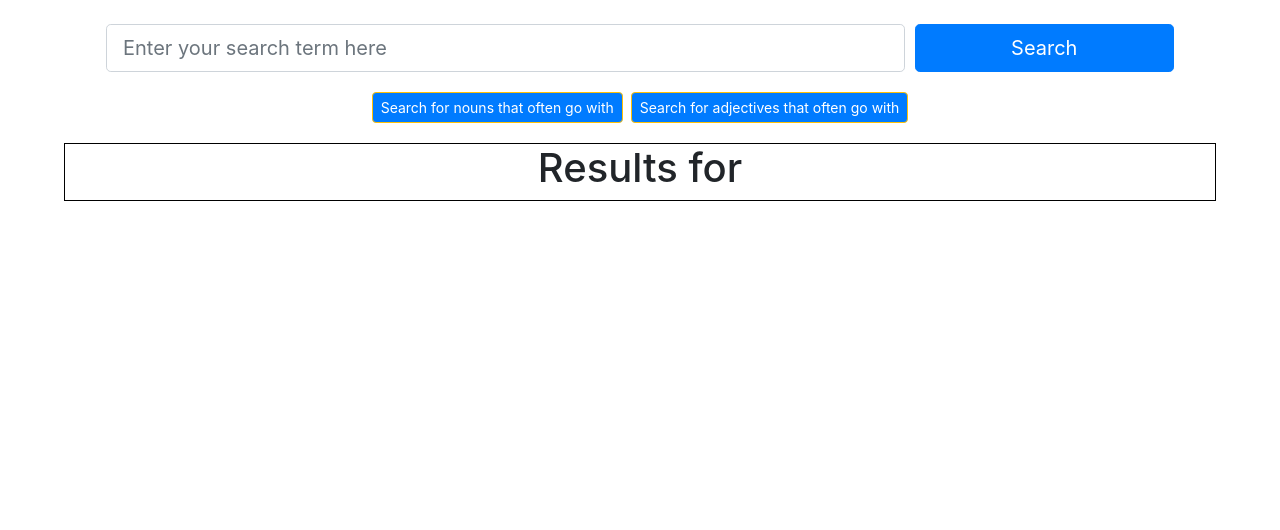
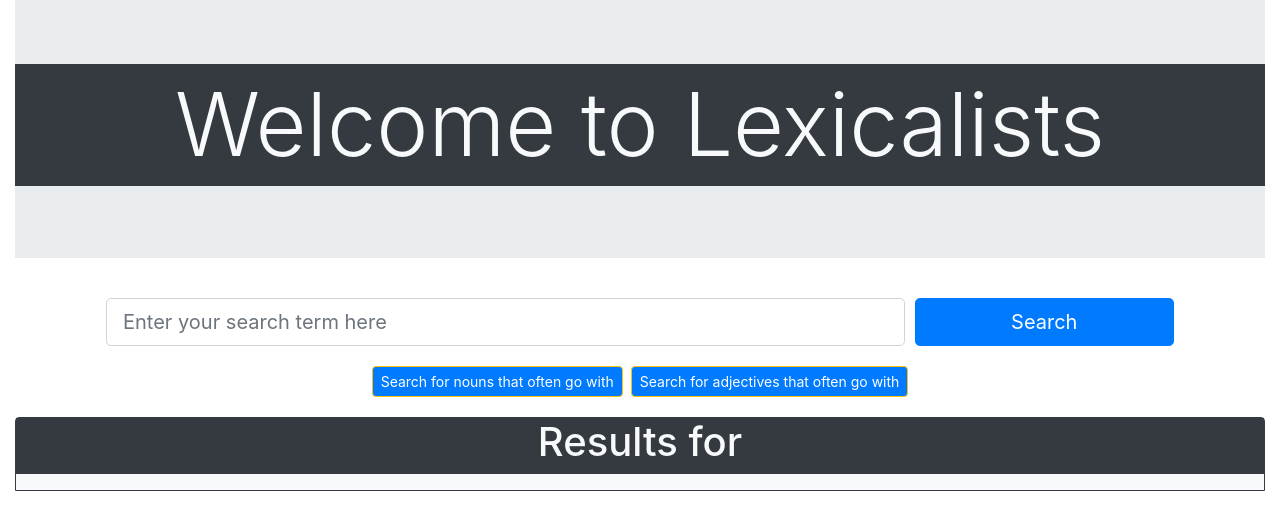
Before and after one commit to cmstorrsfox/lexicalists, a React (Create React App) app: page / in a window 1280 px wide. Shown: the top 530 px of the page. Built offline with nearby package versions, Linux system fonts and the light colour scheme.

Commit message:
Bootstrap added to App and Search Results too

```diff
--- a/src/Components/App/App.js
+++ b/src/Components/App/App.js
@@ -2,6 +2,8 @@
 import './App.css';
 import SearchBar from '../SearchBar/SearchBar';
 import SearchResults from '../SearchResults/SearchResults';
+import Container from 'react-bootstrap/Container';
+import Jumbotron from 'react-bootstrap/Jumbotron';
 
 // variables for DataMuse
 const corsAnywhere = 'https://cors-anywhere.herokuapp.com/';
@@ -37,13 +39,17 @@
 
   render() {
     return (
-      <div className="App">
+      <Container fluid className="App">
+        <Jumbotron fluid>
+          <h1 className="display-2 text-light bg-dark py-2">Welcome to Lexicalists</h1>
+
+        </Jumbotron>
         <SearchBar onSearch={this.search} />
         <SearchResults  searchResults={this.state.searchResults}
                         queryParams={this.state.queryParams}
                         term={this.state.term}
         />
-      </div>
+      </Container>
     );
 
   }
--- a/src/Components/SearchBar/SearchBar.js
+++ b/src/Components/SearchBar/SearchBar.js
@@ -40,13 +40,10 @@
     handleSubmit(event) {
         if(this.state.queryParams === '' ) {
             alert('Please select a search parameter then try your search again');
-        } else {
-            alert(`an enquiry was submitted: ${this.state.term}`);
         }
 
         event.preventDefault();
         this.setState({
-            term: '',
             queryParams: ''
 
         })
--- a/src/Components/SearchResults/SearchResults.js
+++ b/src/Components/SearchResults/SearchResults.js
@@ -1,22 +1,29 @@
 import React from 'react';
-import './SearchResults.css';
+//import './SearchResults.css';
 import Word from '../Word/Word';
+import Container from 'react-bootstrap/Container';
+import Row from 'react-bootstrap/Row';
+import Col from 'react-bootstrap/Col';
 
 class SearchResults extends React.Component {
 
 
     render() {
         return (
-            <div className="results-container">
-                <h1>Results for {this.props.term}</h1>
-                    <div className="column" id="column-results">
+            <Container fluid className="results-container mt-3 bg-light border border-dark rounded-top">
+                <Row xs={12} lg={12} className="bg-dark">
+                    <h1 className="text-light mx-auto">Results for {this.props.term}</h1>
+                </Row>
+                <Row className="justify-content-center mt-3">
+                    <Col xs={6} className="text-danger" id="column-results">
                         {
                             this.props.searchResults.map((item) => {
                                 return <Word word={item.word} term={this.props.term} queryParams={this.props.queryParams} key={item.word} />
                             })
                         }
-                    </div>
-            </div>
+                    </Col>
+                </Row>
+            </Container>
         )
     }
 };
```
